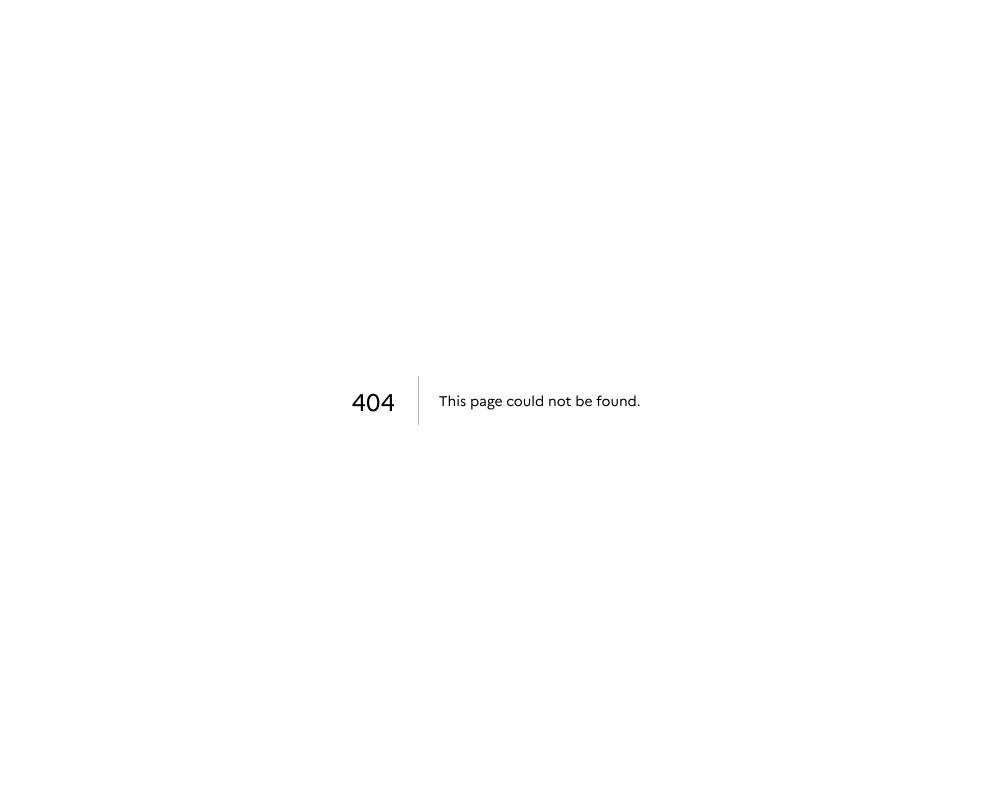
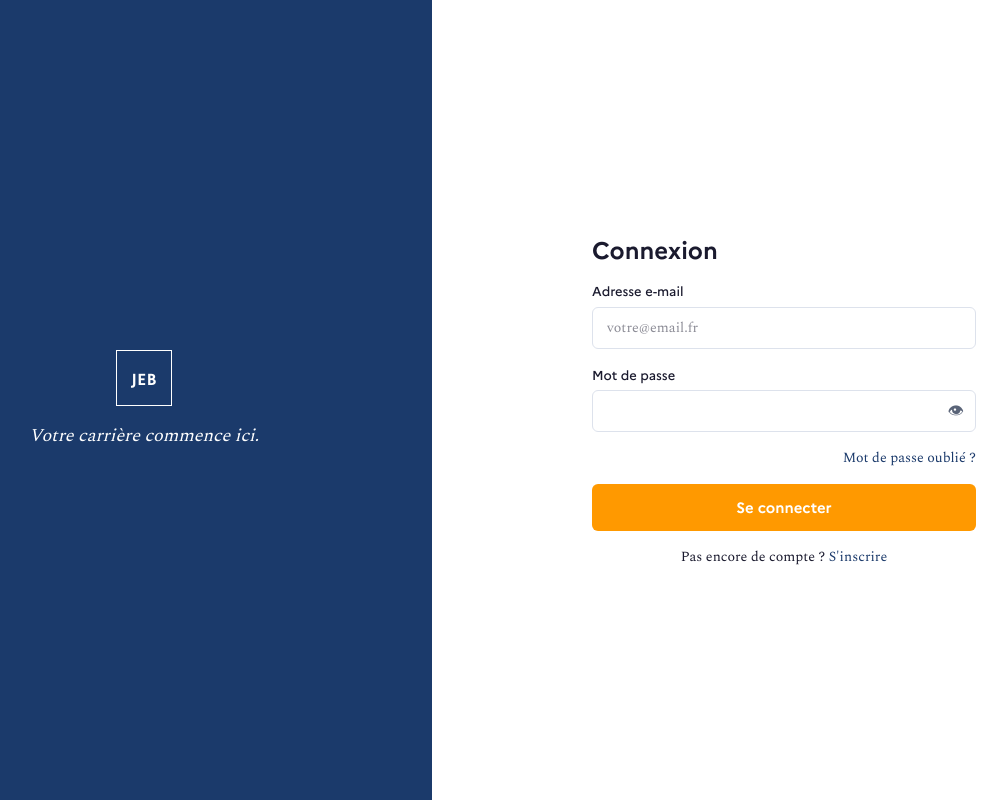
Before and after one commit to Nexlein/Survivor-ProfilsActifs, a Next.js app in the folder frontend/: page /login in a window 1280 px wide. Before the commit this address had no page. Shown: the whole page, without its empty margins (144-1151 px from the left). Built offline with nearby package versions, Linux system fonts and the light colour scheme; no server answers.

Commit message:
feat: login page added to the app

```diff
--- /dev/null
+++ b/frontend/src/app/login/page.tsx
@@ -0,0 +1,100 @@
+"use client";
+
+import { FormEvent, useState } from "react";
+import Link from "next/link";
+import { useRouter } from "next/navigation";
+import { Input } from "@/components/ui/Input";
+import { Button } from "@/components/ui/Button";
+import { login, setToken, translateApiError } from "@/lib/api";
+
+export default function LoginPage() {
+  const router = useRouter();
+  const [email, setEmail] = useState("");
+  const [password, setPassword] = useState("");
+  const [showPassword, setShowPassword] = useState(false);
+  const [error, setError] = useState<string | null>(null);
+  const [isSubmitting, setIsSubmitting] = useState(false);
+
+  async function handleSubmit(event: FormEvent) {
+    event.preventDefault();
+    setError(null);
+    setIsSubmitting(true);
+
+    try {
+      const { token } = await login(email, password);
+      setToken(token);
+      router.push("/");
+    } catch (err) {
+      setError(translateApiError(err));
+    } finally {
+      setIsSubmitting(false);
+    }
+  }
+
+  return (
+    <main className="flex flex-1 min-h-screen">
+      <div className="hidden md:flex flex-[0_0_45%] bg-primary flex-col items-center justify-center p-10 text-center gap-4">
+        <div className="w-14 h-14 border border-white text-white font-bold font-heading flex items-center justify-center">
+          JEB
+        </div>
+        <p className="italic font-body text-lg text-white max-w-xs">
+          Votre carrière commence ici.
+        </p>
+      </div>
+
+      <div className="flex-1 flex items-center justify-center p-6">
+        <form onSubmit={handleSubmit} className="w-full max-w-sm flex flex-col gap-4">
+          <h2>Connexion</h2>
+
+          <Input
+            id="email"
+            type="email"
+            label="Adresse e-mail"
+            placeholder="votre@email.fr"
+            value={email}
+            onChange={(e) => setEmail(e.target.value)}
+            required
+          />
+
+          <div>
+            <label htmlFor="password" className="block text-[13px] font-semibold text-text font-heading mb-1.5">
+              Mot de passe
+            </label>
+            <div className="relative">
+              <input
+                id="password"
+                type={showPassword ? "text" : "password"}
+                value={password}
+                onChange={(e) => setPassword(e.target.value)}
+                required
+                className="w-full border border-border rounded-md px-3.5 py-2.5 pr-10 text-sm focus:border-primary focus:outline-2 focus:outline-primary focus:outline-offset-2"
+              />
+              <button
+                type="button"
+                onClick={() => setShowPassword((v) => !v)}
+                aria-label={showPassword ? "Masquer le mot de passe" : "Afficher le mot de passe"}
+                className="absolute right-3 top-1/2 -translate-y-1/2 text-text-secondary"
+              >
+                👁
+              </button>
+            </div>
+          </div>
+
+          <div className="text-right text-sm">
+            <a href="#">Mot de passe oublié ?</a>
+          </div>
+
+          {error && <p className="text-error text-sm">{error}</p>}
+
+          <Button type="submit" variant="primary" disabled={isSubmitting} className="w-full">
+            {isSubmitting ? "Connexion..." : "Se connecter"}
+          </Button>
+
+          <div className="text-center text-sm">
+            Pas encore de compte ? <Link href="/register">S&apos;inscrire</Link>
+          </div>
+        </form>
+      </div>
+    </main>
+  );
+}
--- /dev/null
+++ b/frontend/src/lib/api.ts
@@ -0,0 +1,76 @@
+const API_URL = process.env.NEXT_PUBLIC_API_URL ?? "http://localhost:3000";
+const TOKEN_KEY = "profilsactifs_token";
+
+export type AuthUser = {
+  id: string;
+  email: string;
+  role: string;
+};
+
+export type AuthResponse = {
+  token: string;
+  user: AuthUser;
+};
+
+export class ApiError extends Error {
+  status: number;
+
+  constructor(status: number, message: string) {
+    super(message);
+    this.status = status;
+  }
+}
+
+export function getToken(): string | null {
+  if (typeof window === "undefined") return null;
+  return localStorage.getItem(TOKEN_KEY);
+}
+
+export function setToken(token: string) {
+  localStorage.setItem(TOKEN_KEY, token);
+}
+
+export function clearToken() {
+  localStorage.removeItem(TOKEN_KEY);
+}
+
+async function request<T>(path: string, options: RequestInit = {}): Promise<T> {
+  const token = getToken();
+
+  const res = await fetch(`${API_URL}${path}`, {
+    ...options,
+    headers: {
+      "Content-Type": "application/json",
+      ...(token ? { Authorization: `Bearer ${token}` } : {}),
+      ...options.headers,
+    },
+  });
+
+  const data = await res.json().catch(() => ({}));
+
+  if (!res.ok) {
+    throw new ApiError(res.status, data.error ?? "Une erreur est survenue");
+  }
+
+  return data as T;
+}
+
+export function login(email: string, password: string) {
+  return request<AuthResponse>("/auth/login", {
+    method: "POST",
+    body: JSON.stringify({ email, password }),
+  });
+}
+
+const ERROR_TRANSLATIONS: Record<string, string> = {
+  "Invalid credentials": "Adresse e-mail ou mot de passe incorrect.",
+  "Email and password are required": "L'adresse e-mail et le mot de passe sont requis.",
+  "Unauthorized": "Vous devez être connecté pour accéder à cette page.",
+};
+
+export function translateApiError(error: unknown): string {
+  if (error instanceof ApiError) {
+    return ERROR_TRANSLATIONS[error.message] ?? error.message;
+  }
+  return "Impossible de se connecter pour le moment.";
+}
```
